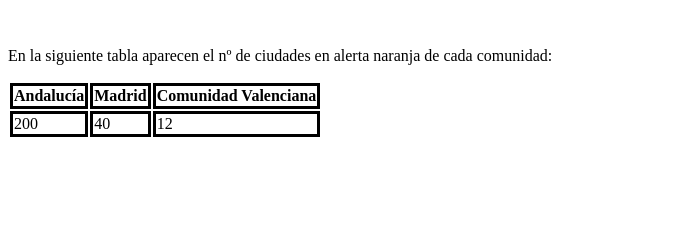
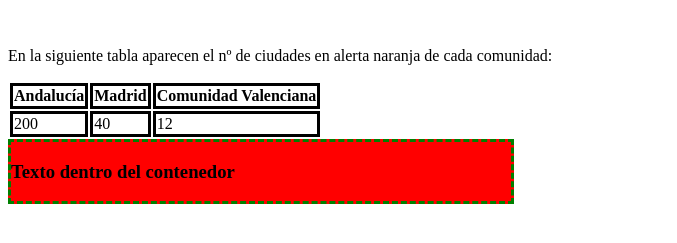
Before and after one commit to areyesn01/git_dam, a plain HTML site: page index.html in a window 1280 px wide. Shown: the part 101-344 px from the top of the page, without its empty margins (0-677 px from the left). Drawn offline with Linux system fonts and the light colour scheme.

Commit message:
Version primera sin formulario

```diff
--- a/index.html
+++ b/index.html
@@ -7,7 +7,11 @@
     <style>
         th,td {
         border: 3px solid black}
-
+        div{
+        width: 500px;
+        background-color: red;
+        border: 3px dashed green;
+        }
     </style>
 </head>
 <body>
@@ -30,5 +34,8 @@
         <td>12</td>
     </tr>
 </table>
+<div>
+    <h3>Texto dentro del contenedor</h3>
+</div>
 </body>
 </html>
```
